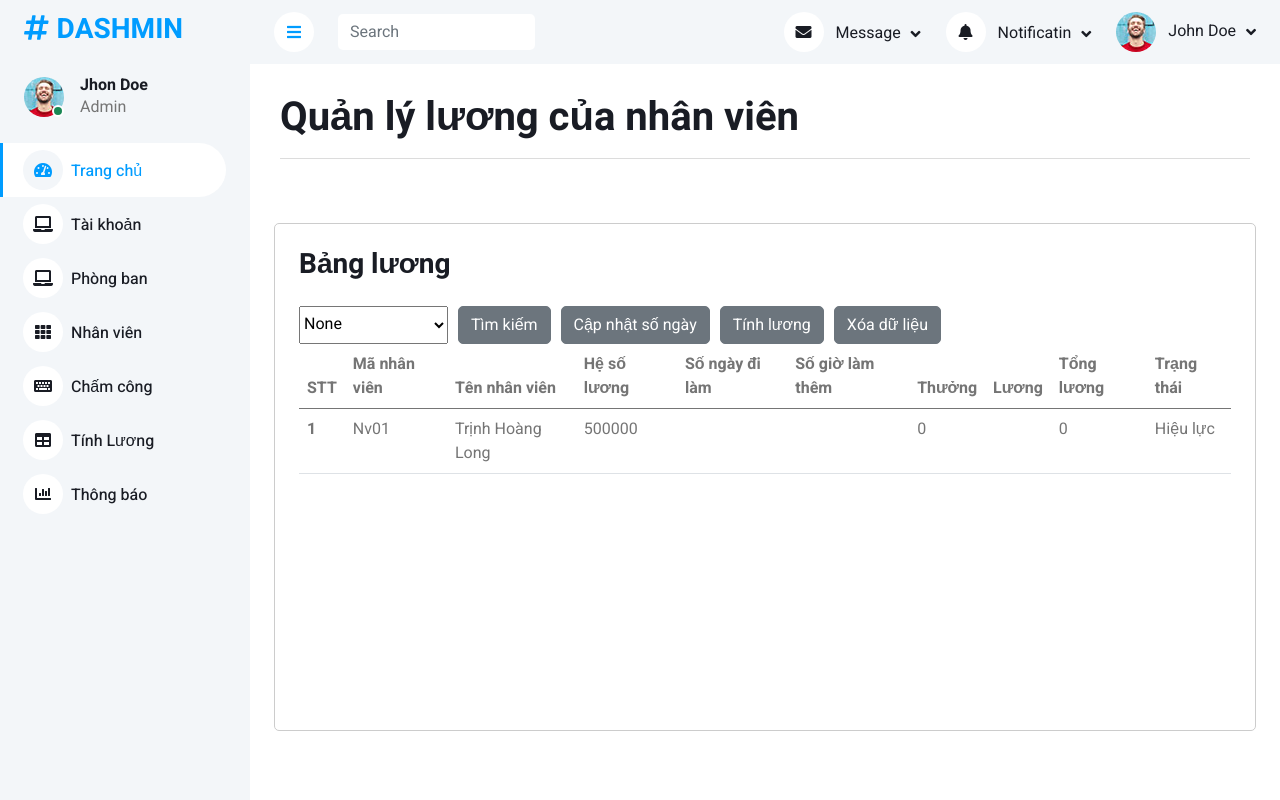
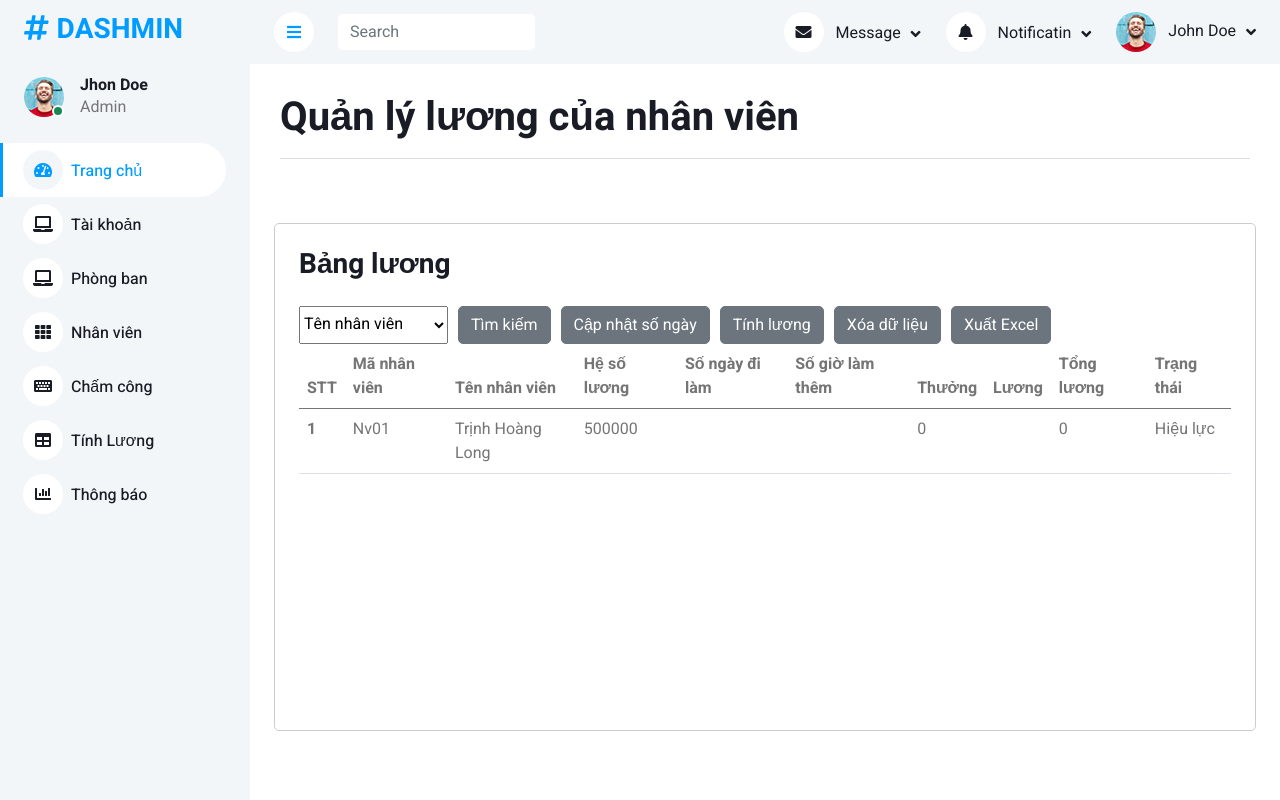
Before and after one commit to tannv3201/HR_Management, a PHP site: page /HR_Management/Admin/Salary/index.php in a window 1280 px wide. Run offline with PHP 8.4, Linux system fonts and the light colour scheme; data comes from the database, SQL or seed files in the repository; some libraries are stand-ins or nearby versions.

Commit message:
export excel

```diff
--- a/Admin/Salary/index.php
+++ b/Admin/Salary/index.php
@@ -17,11 +17,12 @@
             <div style="border:1px solid #ccc" class="bg-white rounded h-100 p-4">
                 <h3 class="mb-4">Bảng lương</h3>
                 <div class="table-responsive" style="height: 400px;">
-                    <table class="table">
+                    <table id="exportTable" class="table">
                         <thead>
                             <div style="display: flex;">
-                            <select type="EmployeeCode" name="EmployeeCode" id="EmployeeCode">
-                                    <option value="">None</option>
+
+                                <select aria-placeholder="Tên nhân viên" type="EmployeeCode" name="EmployeeCode" id="EmployeeCode">
+                                    <option value="">Tên nhân viên</option>
                                     <?php
                                     $sql1 = "SELECT * FROM tb_employee";
                                     $res1 = mysqli_query($conn, $sql1);
@@ -31,7 +32,7 @@
                                         $empName = $row1['EmployeeName'];
 
                                     ?>
-                                                <option value="<?php echo $empCode;?>"><?php echo $empName;?></option>
+                                        <option value="<?php echo $empCode; ?>"><?php echo $empName; ?></option>
                                     <?php
                                     }
                                     ?>
@@ -49,7 +50,8 @@
                                 <button type="button" style="margin-left: 10px;" class="btn btn-secondary" data-bs-toggle="modal" data-bs-target="#myModal">
                                     Xóa dữ liệu
                                 </button>
-                                <!-- <button class="btn btn-secondary" style="margin-left: 45%;" onclick="">Xuất Excel</button> -->
+
+                                <button class="btn btn-secondary" id="exportExcel" style="margin-left: 10px;" onclick="">Xuất Excel</button>
                             </div>
 
                         </thead>
@@ -72,7 +74,7 @@
                             if (isset($_POST['search'])) {
 
                                 $code = $_POST['EmployeeCode'];
-                                if($code == "") {
+                                if ($code == "") {
                                     $sql  = 'SELECT * FROM tb_salary WHERE SalaryStatus = 1';
                                 } else {
                                     $sql = "SELECT * FROM tb_salary WHERE SalaryStatus = 1 AND EmployeeCode ='$code'";
@@ -95,7 +97,7 @@
                                     $SalarySum = $row['SalarySum'];
                                     $SalaryStatus = $row['SalaryStatus'];
 
-                                    if($SalaryDay >= 22) {
+                                    if ($SalaryDay >= 22) {
                                         $bonus = 500000;
                                     } else {
                                         $bonus = 0;
@@ -110,7 +112,9 @@
                                         <td><?php echo $SalaryOT; ?></td>
                                         <td><?php echo $bonus; ?></td>
                                         <td><?php echo $SalarySum; ?></td>
-                                        <td><?php echo $SalarySum + $bonus; ?></td>
+                                        <td><?php
+                                            $Sum = $SalarySum + $bonus;
+                                            echo $Sum; ?></td>
                                         <td><?php
                                             if ($SalaryStatus == 1) {
                                                 echo 'Hiệu lực';
@@ -213,6 +217,8 @@
         </div>
     </div>
 </form>
+
+
 <?php
 include('../../footer.php');
 ?>
```
Lines whose indentation alone changed are shown as unchanged.
